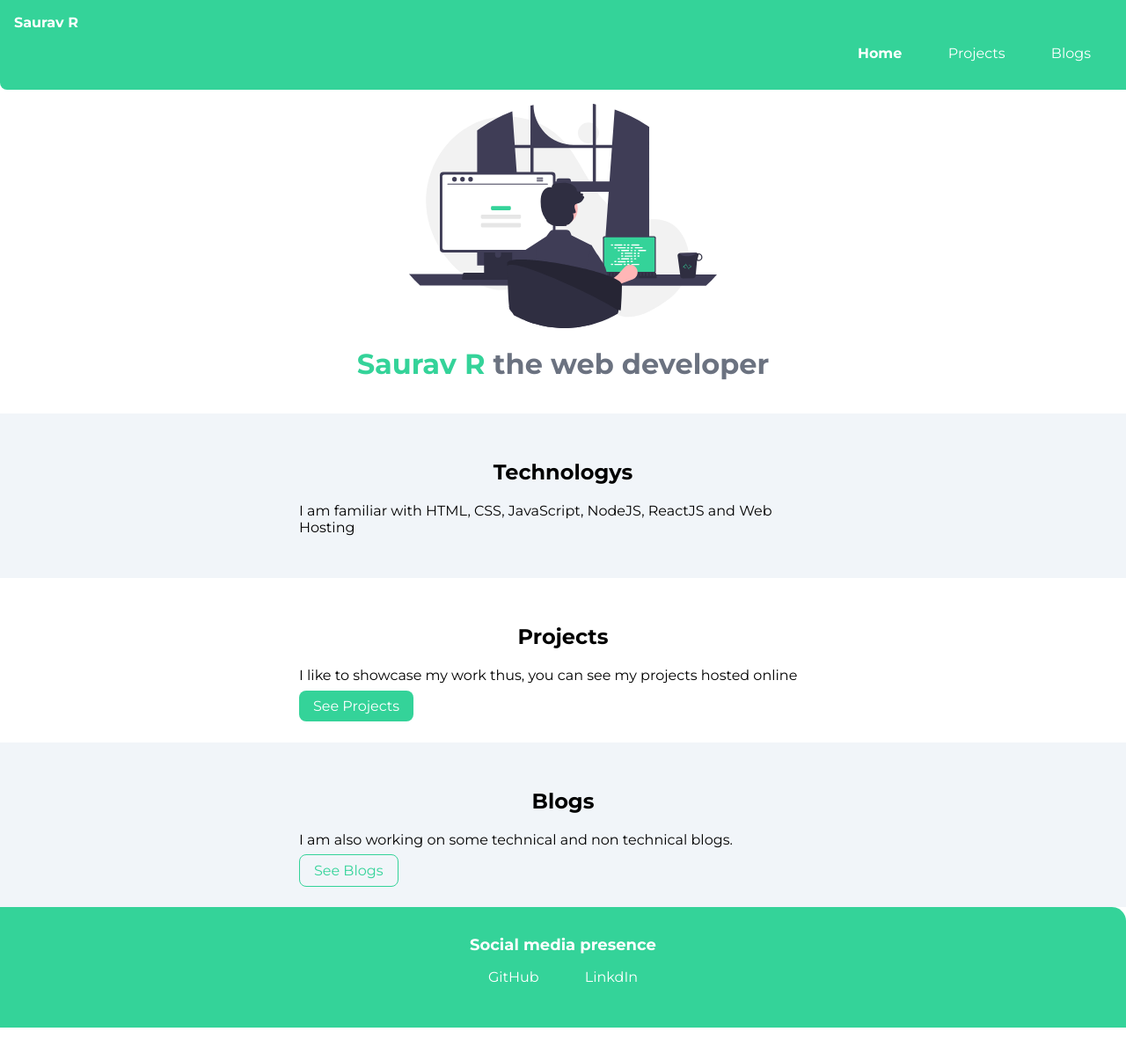
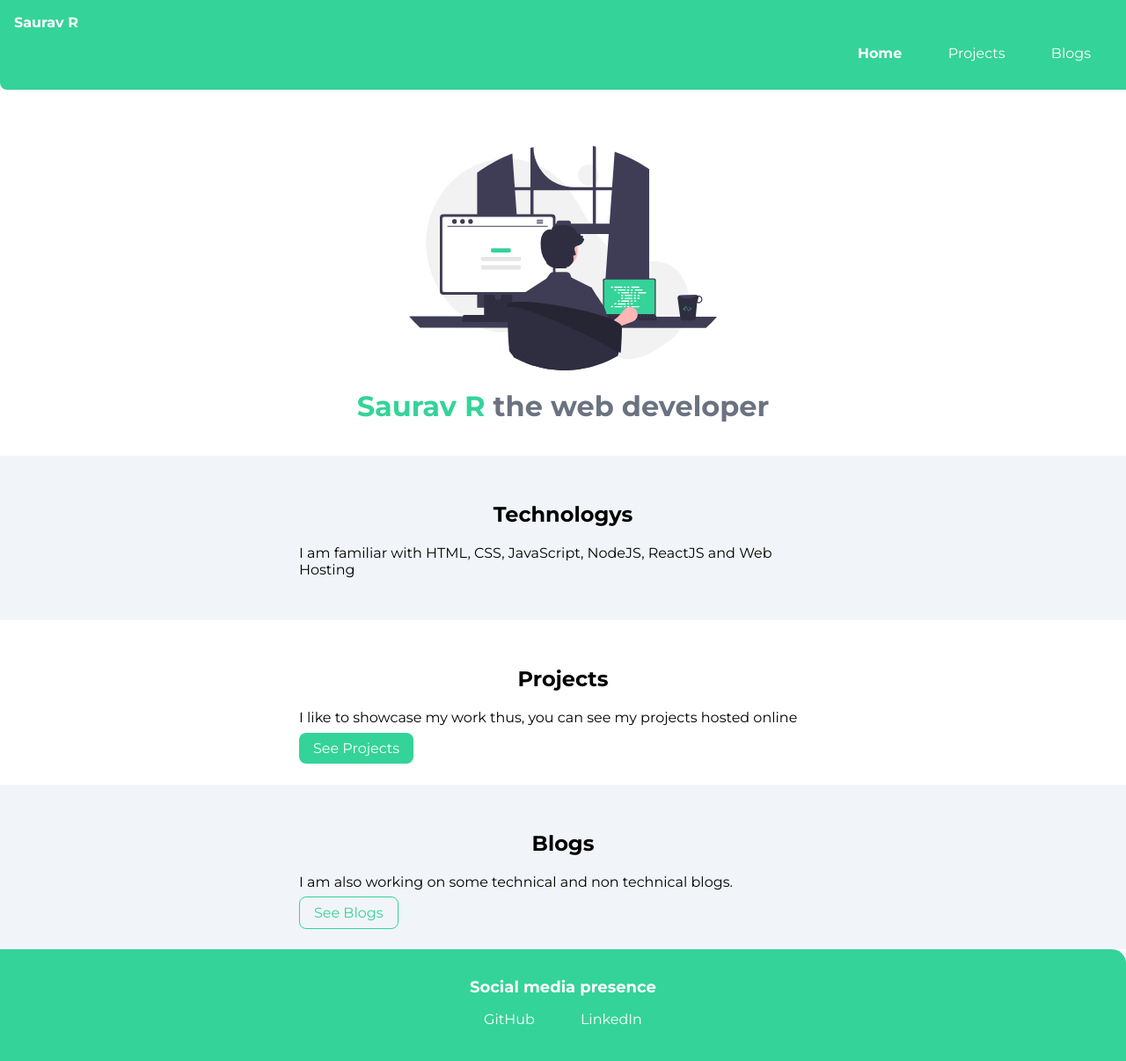
Before and after one commit to RSauravR/ComponentLibrary, a plain HTML site: page index.html in a window 1280 px wide. Shown: the whole page at 88% size. Before the commit the page ends 1168 px from the top, so only its background shows below. Drawn offline with Linux system fonts and the light colour scheme.

Commit message:
corrections

```diff
--- a/index.html
+++ b/index.html
@@ -64,7 +64,7 @@
             </li>
             <li class="in-line">
                 <a class="link" href="https://www.linkedin.com/in/saurav-r-208a90137/">
-                    LinkdIn
+                    LinkedIn
                 </a>
             </li>
         </ul>
--- a/styles.css
+++ b/styles.css
@@ -76,6 +76,7 @@ hr {
 
 .hero {
     padding: 1rem;
+    padding-top: 4rem;
 }
 
 .hero .hero-img {
```
Also changed, not shown: projects.html (+2 -1 lines).
